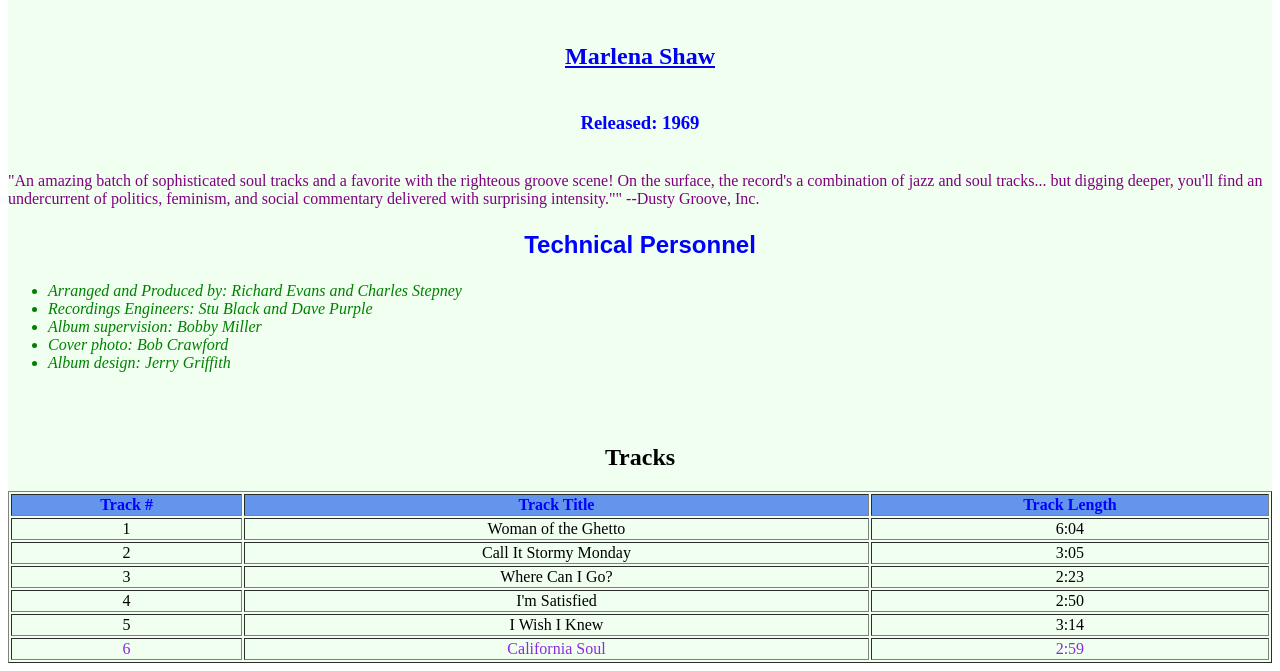
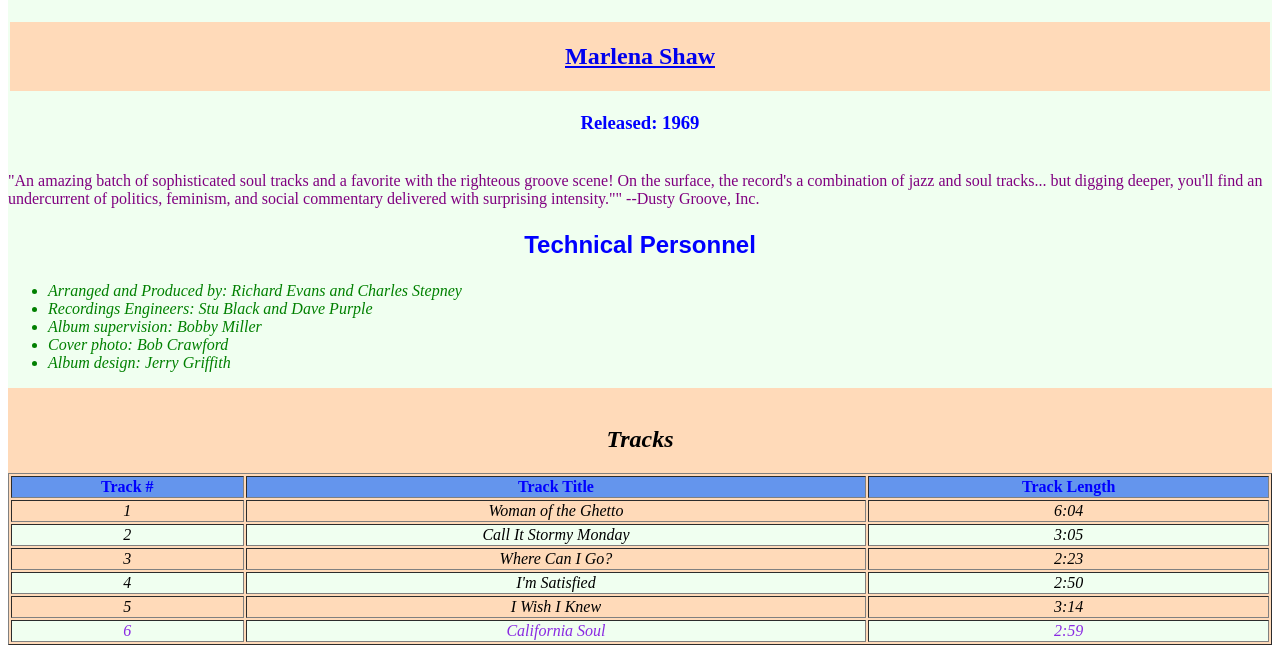
Before and after one commit to natkingG4C/Portfolio, a plain HTML site: page Album Page.html in a window 1280 px wide. Shown: the part 519-1190 px from the top of the page. Drawn offline with Linux system fonts and the light colour scheme.

Commit message:
Lab Album V5

```diff
--- a/Album Page.html
+++ b/Album Page.html
@@ -6,6 +6,9 @@
  <style type="text/css">
     th {color:blue;}
     li {color:green;}
+    a {text-decocration: none;} a:visited { text-decoration: none;} a:hover {text-decoration:underline; background-color:cyan}
+   table, th, td {font-style:normal}
+    table, tr, td {font-style:italic}
   </style>
 </head>
 <div id ="webpage">
@@ -32,7 +35,8 @@
     <li>Cover photo: Bob Crawford </li>
     <li>Album design: Jerry Griffith </li>
     </ul>
-<table border="1" width="100%"><caption><h2>Tracks</h2></caption>
+<div id="table3">
+    <table border="1" width="100%"><caption><h2>Tracks</h2></caption>
 <tr><th bgcolor="cornflowerblue">Track #</th>
         <th bgcolor="cornflowerblue">Track Title</th>
             <th bgcolor="cornflowerblue">Track Length</th></tr>
@@ -43,7 +47,7 @@
     <tr><td><center>5</center></td><td><center>I Wish I Knew</center></td><td><center>3:14</center></td></tr>
     <tr style="color:blueviolet;"><td><center>6</center></td><td><center>California Soul</center></td><td><center>2:59</center></td></tr>
 <br/>
-<br/>
+</div>
 </table>
 </body>
 </div>
--- a/AlbumStyle.css
+++ b/AlbumStyle.css
@@ -1,2 +1,4 @@
 #paragraph1 {color:purple}
 #webpage {background-color:honeydew}
+    #table3, tbody, tr:nth-child(odd) {background-color:honeydew;}
+      #table3, tbody, tr:nth-child(even) {background-color:peachpuff;}
```
